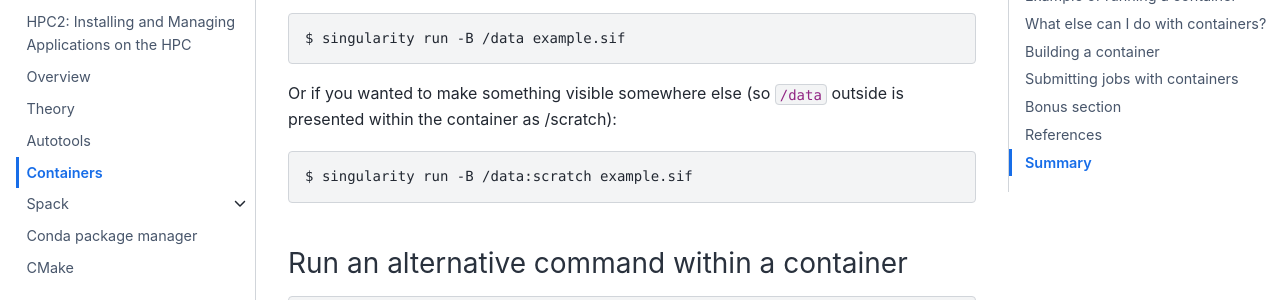
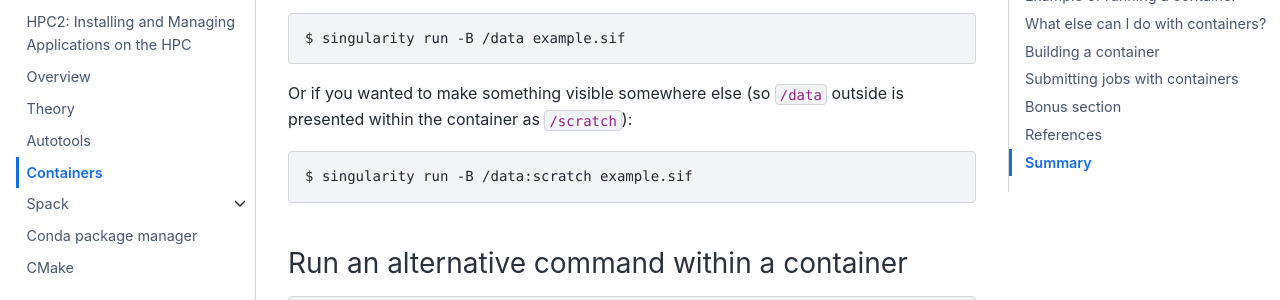
Before and after one commit to ARCTraining/hpc2-software, a Jupyter Book: the page built from book/course/containers.md, in a window 1280 px wide and 900 px high, scrolled down 3209 px. Shown: the part 177-477 px from the top of the window. Built offline with Jupyter Book 1.0.4 settings and Sphinx 7.4.7 and the Sphinx Book theme 1.1.4, drawn with Linux system fonts in a browser that asks for light colours.

````diff
--- a/book/course/containers.md
+++ b/book/course/containers.md
@@ -137,7 +137,7 @@ $ singularity run -B /data example.sif
 ```
 
 Or if you wanted to make something visible somewhere else (so `/data` outside
-is presented within the container as /scratch):
+is presented within the container as `/scratch`):
 
 ```bash
 $ singularity run -B /data:scratch example.sif
````
